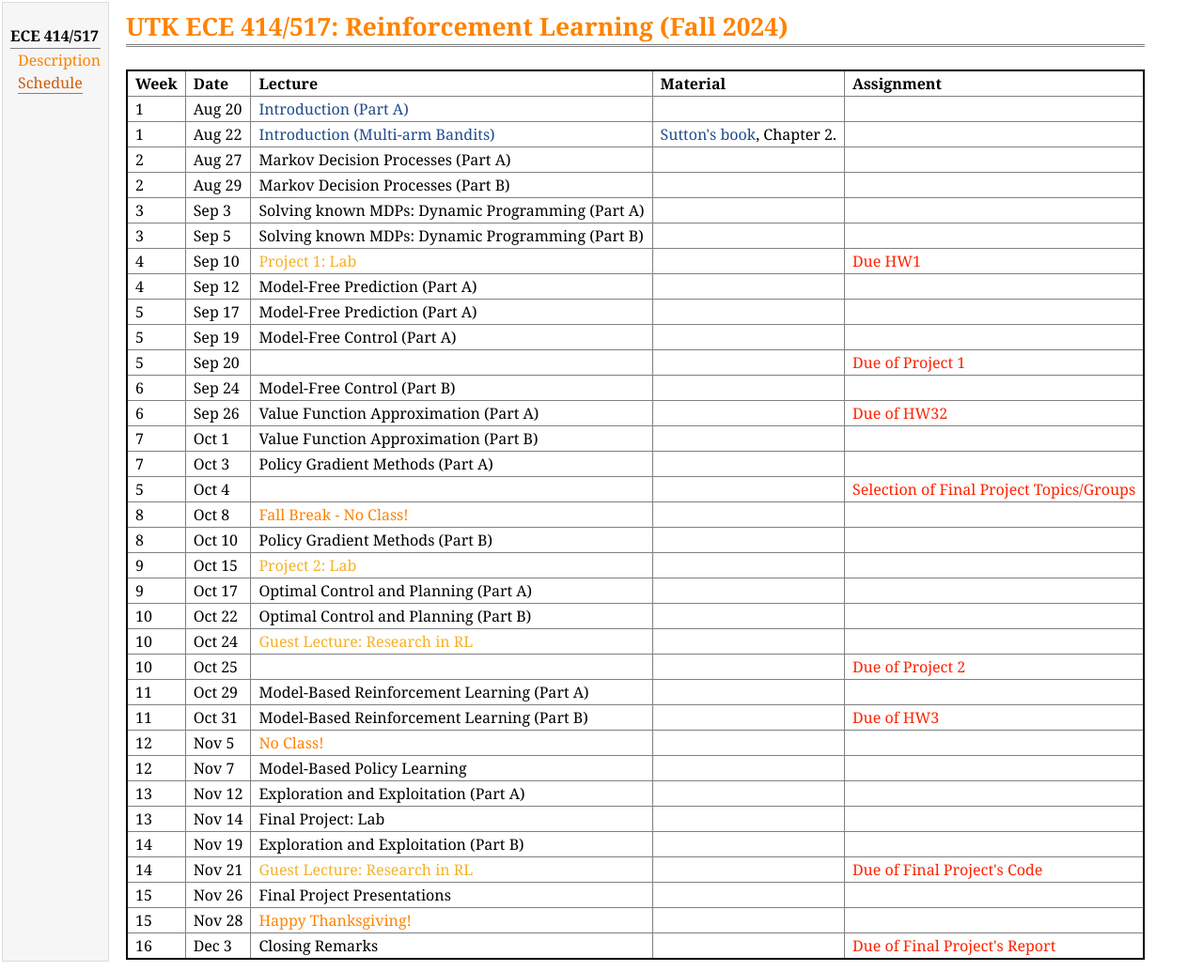
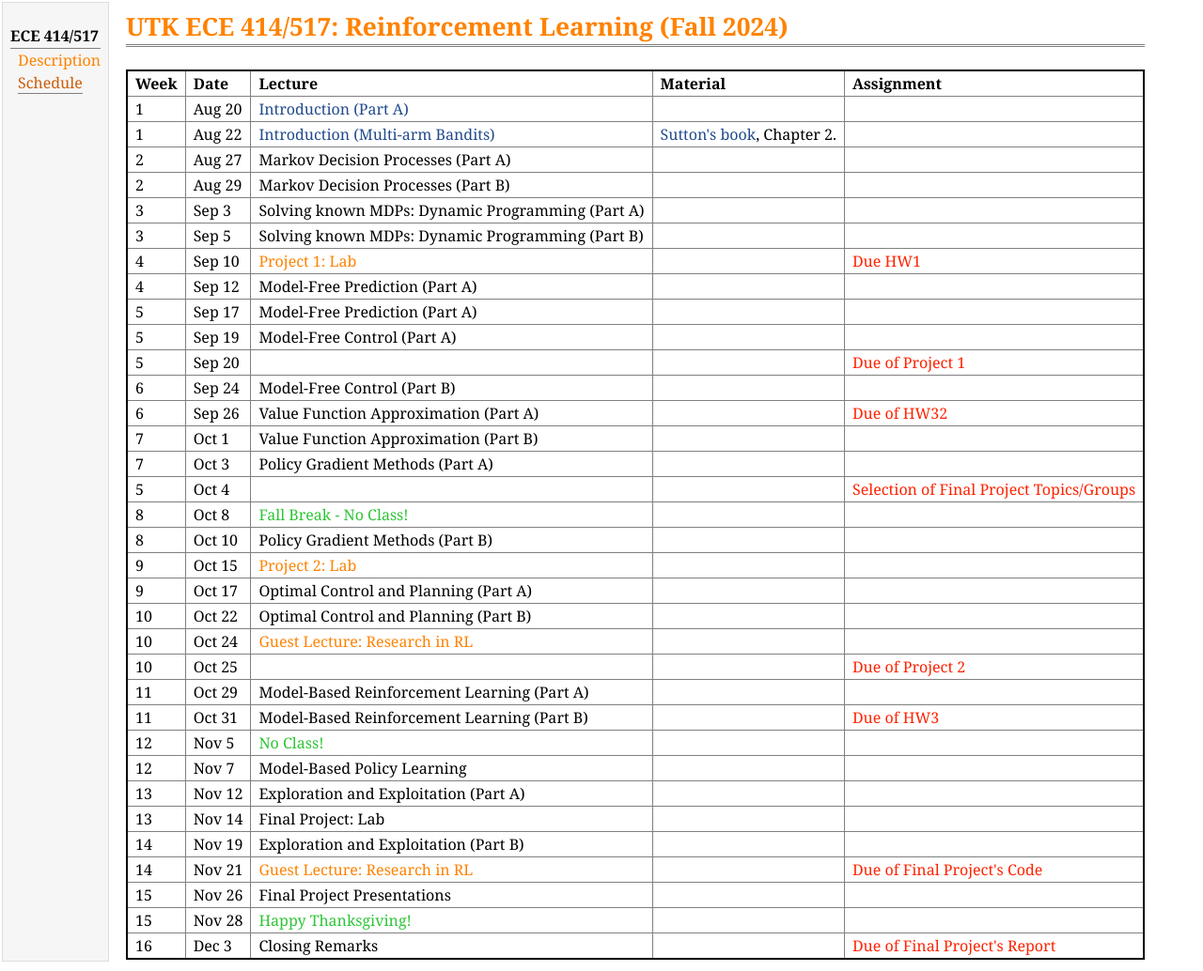
Before and after one commit to lnnx2006/lnnx2006.github.io, a Jekyll site: the page teaching/ece517_fall24/schedule.html, which Jekyll copies as it is, in a window 1280 px wide. Shown: the whole page at 94% size. Built offline with Jekyll 4.4.1, drawn with Linux system fonts in a browser that asks for light colours.

Commit message:
edited schedule

```diff
--- a/teaching/ece517_fall24/schedule.html
+++ b/teaching/ece517_fall24/schedule.html
@@ -97,7 +97,7 @@
                         <td class="c1">4</td>
                         <td class="c1">Sep 10 </td>
                         <td class="c2"
-                            style="color:#f5b128">Project 1: Lab</td>
+                            style="color:#FF8200">Project 1: Lab</td>
                         <td class="c3"> </td>
                         <td class="c4"
                             style="color:#ff2200"> Due HW1</td>
@@ -183,7 +183,7 @@
                         <td class="c1">8</td>
                         <td class="c1">Oct 8 </td>
                         <td class="c2"
-                            style="color:#FF8200">Fall Break - No Class!
+                            style="color:#2dc535">Fall Break - No Class!
                         </td>
                         <td class="c3"> </td>
                         <td class="c4"> </td>
@@ -201,7 +201,7 @@
                         <td class="c1">9</td>
                         <td class="c1">Oct 15 </td>
                         <td class="c2"
-                            style="color:#f5b128">Project 2: Lab</td>
+                            style="color:#FF8200">Project 2: Lab</td>
                         <td class="c3"> </td>
                         <td class="c4"> </td>
                     </tr>
@@ -225,7 +225,7 @@
                         <td class="c1">10</td>
                         <td class="c1">Oct 24 </td>
                         <td class="c2"
-                            style="color:#f5b128">Guest Lecture: Research in RL</td>
+                            style="color:#FF8200">Guest Lecture: Research in RL</td>
                         <td class="c3"> </td>
                         <td class="c4"> </td>
                     </tr>
@@ -253,7 +253,7 @@
                         <td class="c2">Model-Based Reinforcement Learning (Part B)</td>
                         <td class="c3"> </td>
                         <td class="c4"
-                            style="color:#ff2200"> Due of HW3 </td>
+                            style="color:#ff2200">Due of HW3 </td>
                     </tr>
 
                     <!-- WEEK 12 -->
@@ -261,7 +261,7 @@
                         <td class="c1">12</td>
                         <td class="c1">Nov 5 </td>
                         <td class="c2"
-                            style="color:#FF8200">No Class!
+                            style="color:#2dc535">No Class!
                         </td>
                         <td class="c3"> </td>
                         <td class="c4"> </td>
@@ -302,7 +302,7 @@
                         <td class="c1">14</td>
                         <td class="c1">Nov 21 </td>
                         <td class="c2"
-                            style="color:#f5b128">Guest Lecture: Research in RL</td>
+                            style="color:#FF8200">Guest Lecture: Research in RL</td>
                         <td class="c3"> </td>
                         <td class="c4"
                             style="color:#ff2200">Due of Final Project's Code</td>
@@ -321,7 +321,7 @@
                         <td class="c1">15</td>
                         <td class="c1">Nov 28 </td>
                         <td class="c2"
-                            style="color:#FF8200">Happy Thanksgiving!
+                            style="color:#2dc535">Happy Thanksgiving!
                         </td>
                         <td class="c3"> </td>
                         <td class="c4"> </td>
```
